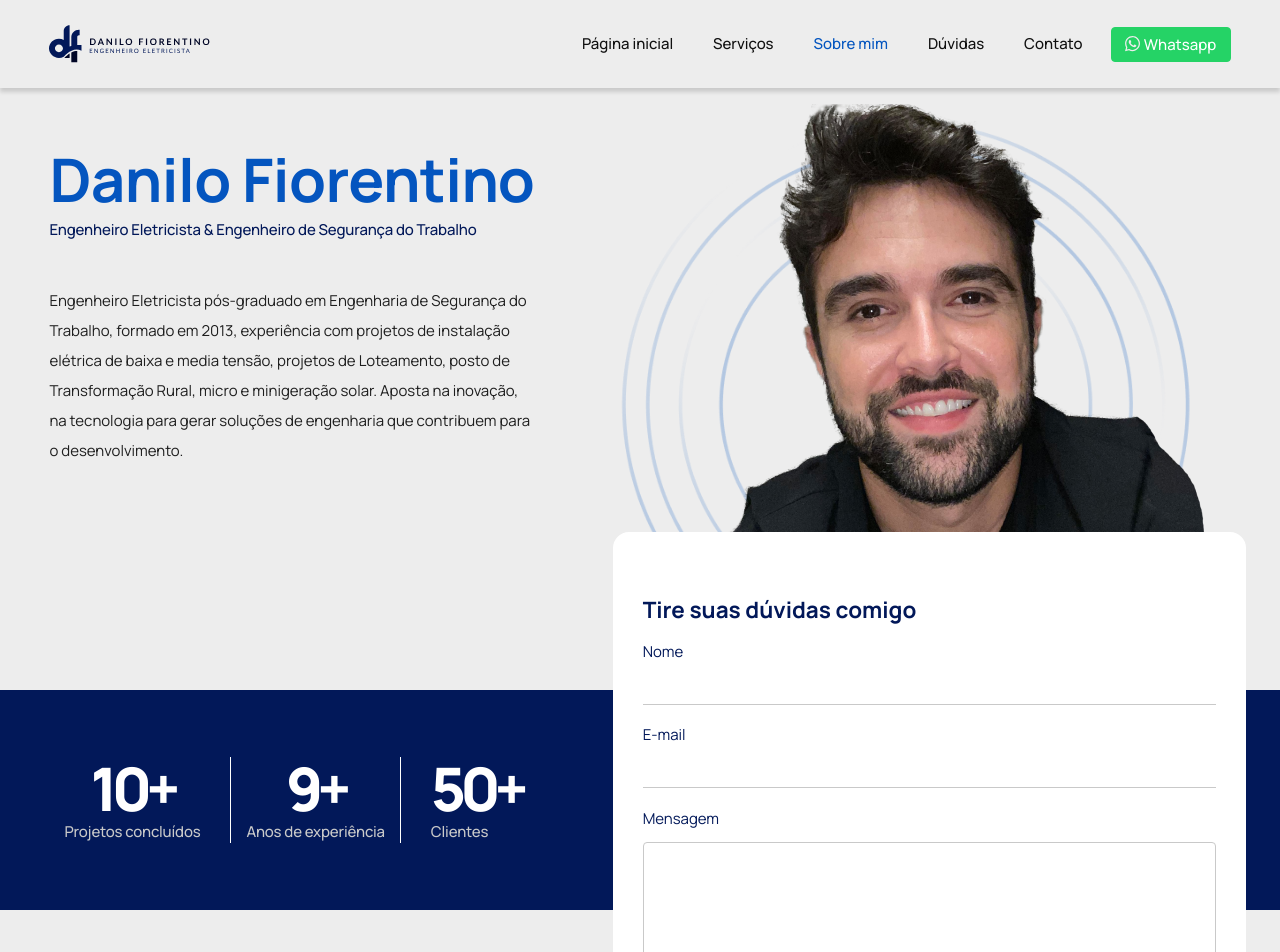
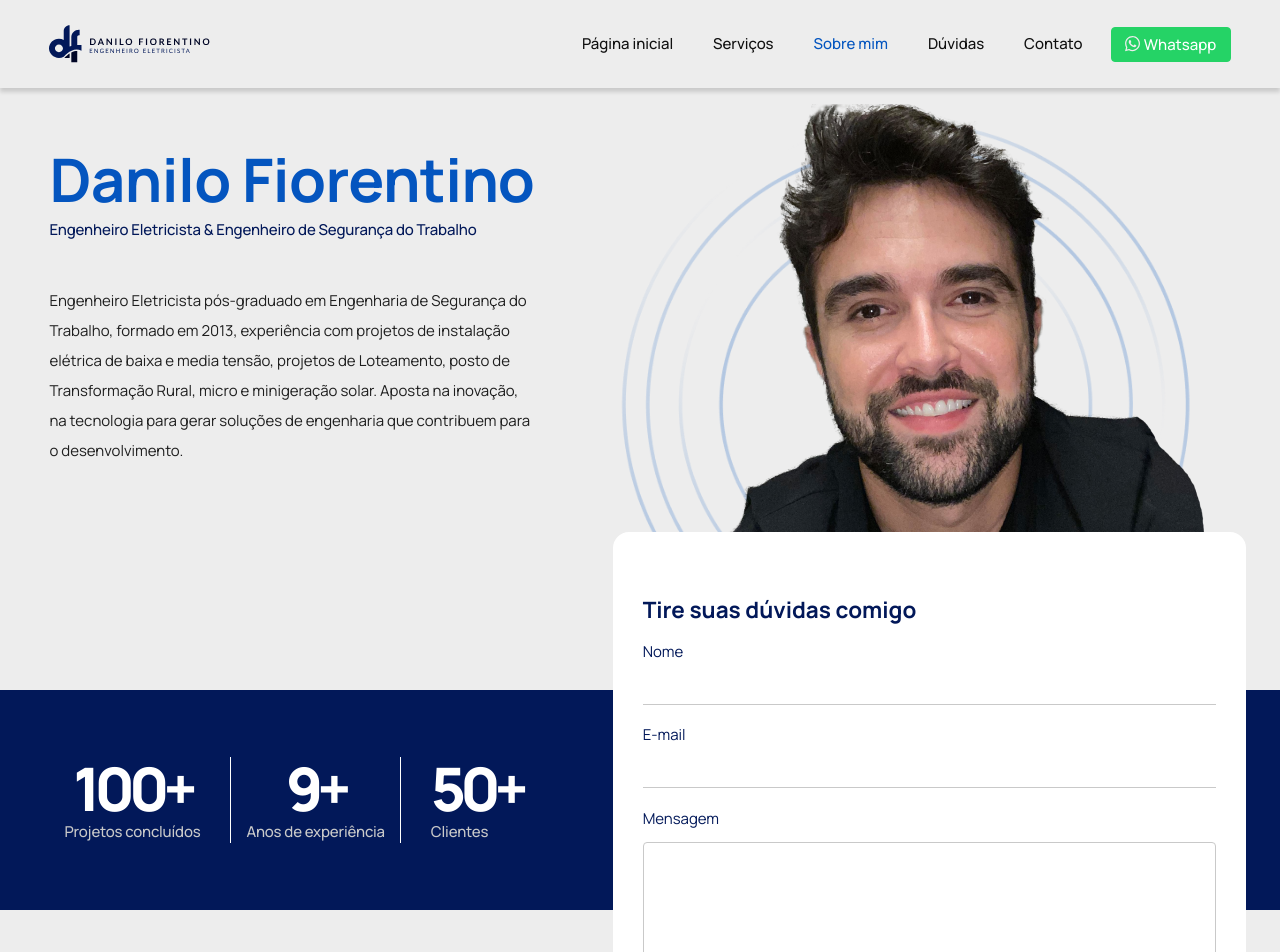
Before and after one commit to jhoownogueira/danilofiorentino, a Next.js app: page /sobre-mim in a window 1280 px wide. Shown: the top 952 px of the page. Built offline with nearby package versions, Linux system fonts and the light colour scheme.

Commit message:
:pencil: (Sobremim): Alteração Texto

```diff
--- a/src/pages/sobre-mim.tsx
+++ b/src/pages/sobre-mim.tsx
@@ -116,7 +116,7 @@ export default function Sobremim() {
       <Banner>
         <div className="grid">
           <div className="info" data-aos="fade-up" data-aos-duration="1500">
-            <h4>10+</h4>
+            <h4>100+</h4>
             <span>Projetos concluídos</span>
           </div>
           <div className="info" data-aos="fade-down" data-aos-duration="1500">
```
